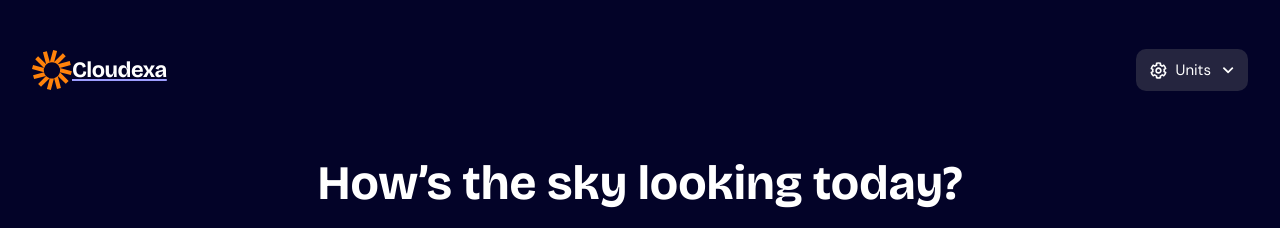
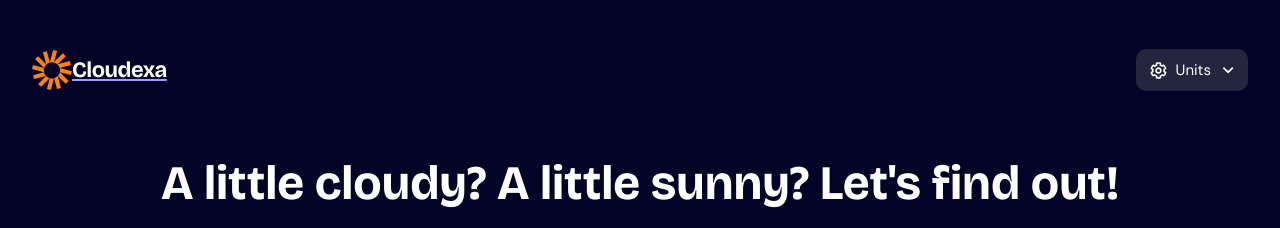
Before and after one commit to Penielsite/cloudexa, a plain HTML site: page weather-app-main/index.html in a window 1280 px wide. Shown: the top 228 px of the page. Drawn offline with nearby package versions, Linux system fonts and the light colour scheme; no server answers; grey boxes are pictures that could not be loaded.

Commit message:
Update header text for improved user engagement

```diff
--- a/weather-app-main/index.html
+++ b/weather-app-main/index.html
@@ -60,7 +60,7 @@
     </header>
 
     <main>
-      <h1>How’s the sky looking today?</h1>
+      <h1>A little cloudy? A little sunny? Let's find out!</h1>
       <form class="search-form" id="search-form" role="search" autocomplete="off">
         <div class="search-field">
           <label class="sr-only" for="location-search">Search for a place</label>
```
